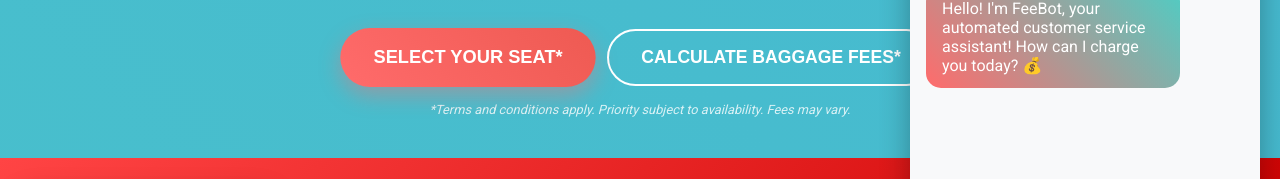
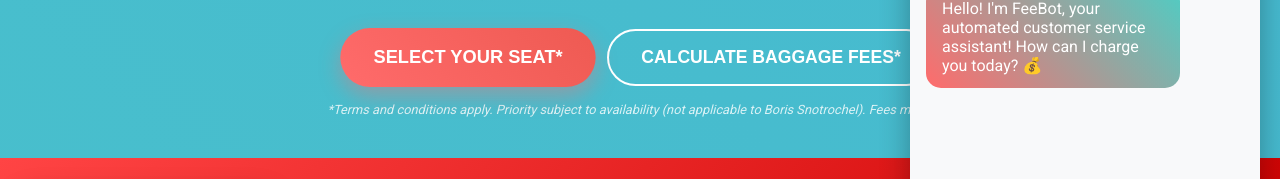
Before and after one commit to Dogdorgesh/Pronto_Airways, a plain HTML site: page index.html in a window 1280 px wide. Shown: the part 410-589 px from the top of the page. Drawn offline with Linux system fonts and the light colour scheme.

Commit message:
snotrochel

```diff
--- a/index.html
+++ b/index.html
@@ -60,7 +60,7 @@
                     <button class="btn-primary pulsing" id="hero-seat-btn">SELECT YOUR SEAT*</button>
                     <button class="btn-secondary" id="hero-baggage-btn">CALCULATE BAGGAGE FEES*</button>
                 </div>
-                <div class="disclaimer">*Terms and conditions apply. Priority subject to availability. Fees may vary.</div>
+                <div class="disclaimer">*Terms and conditions apply. Priority subject to availability (not applicable to Boris Snotrochel). Fees may vary.</div>
             </div>
             <div class="hero-animation">
                 <div class="plane">✈️</div>
```
